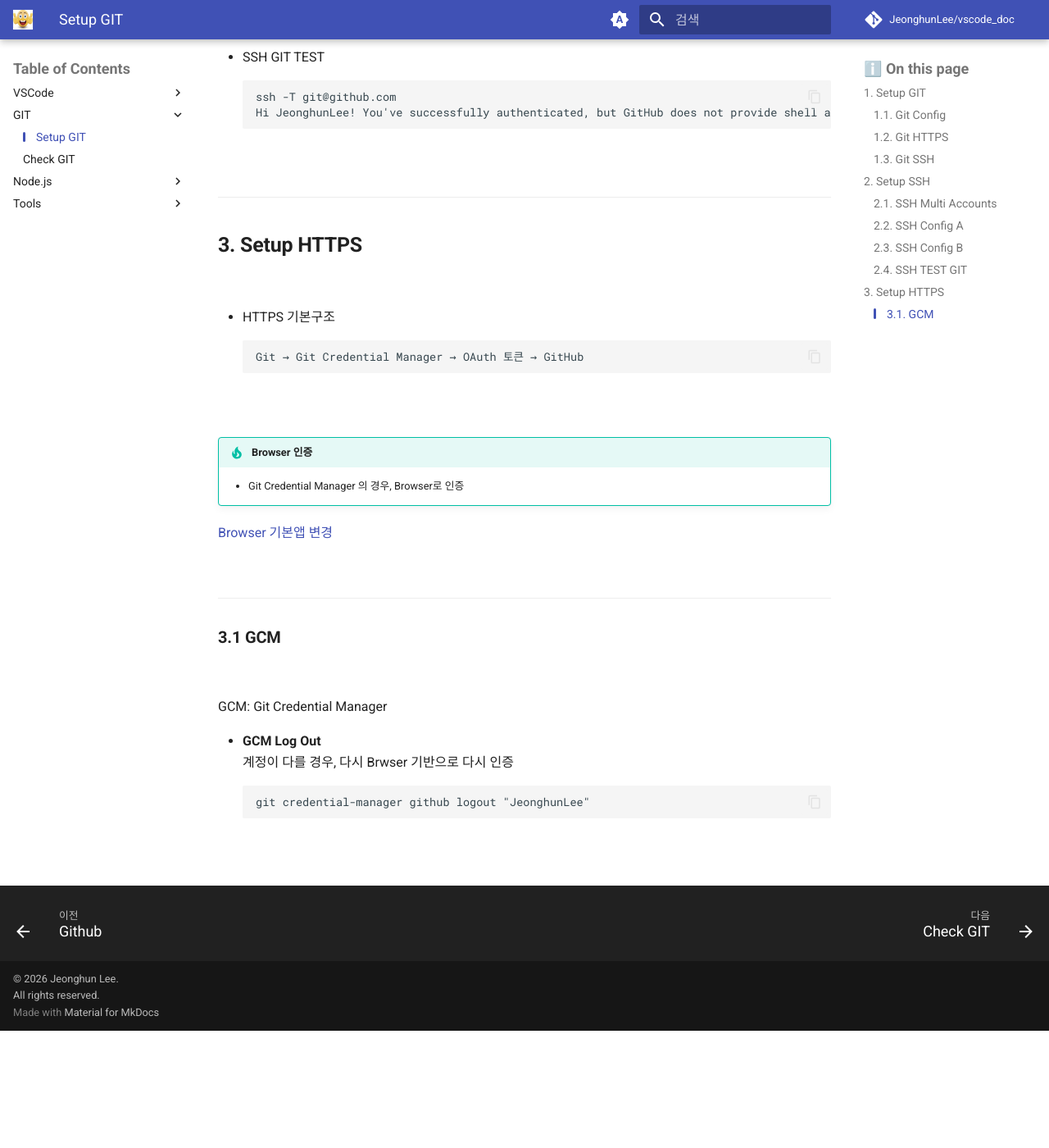
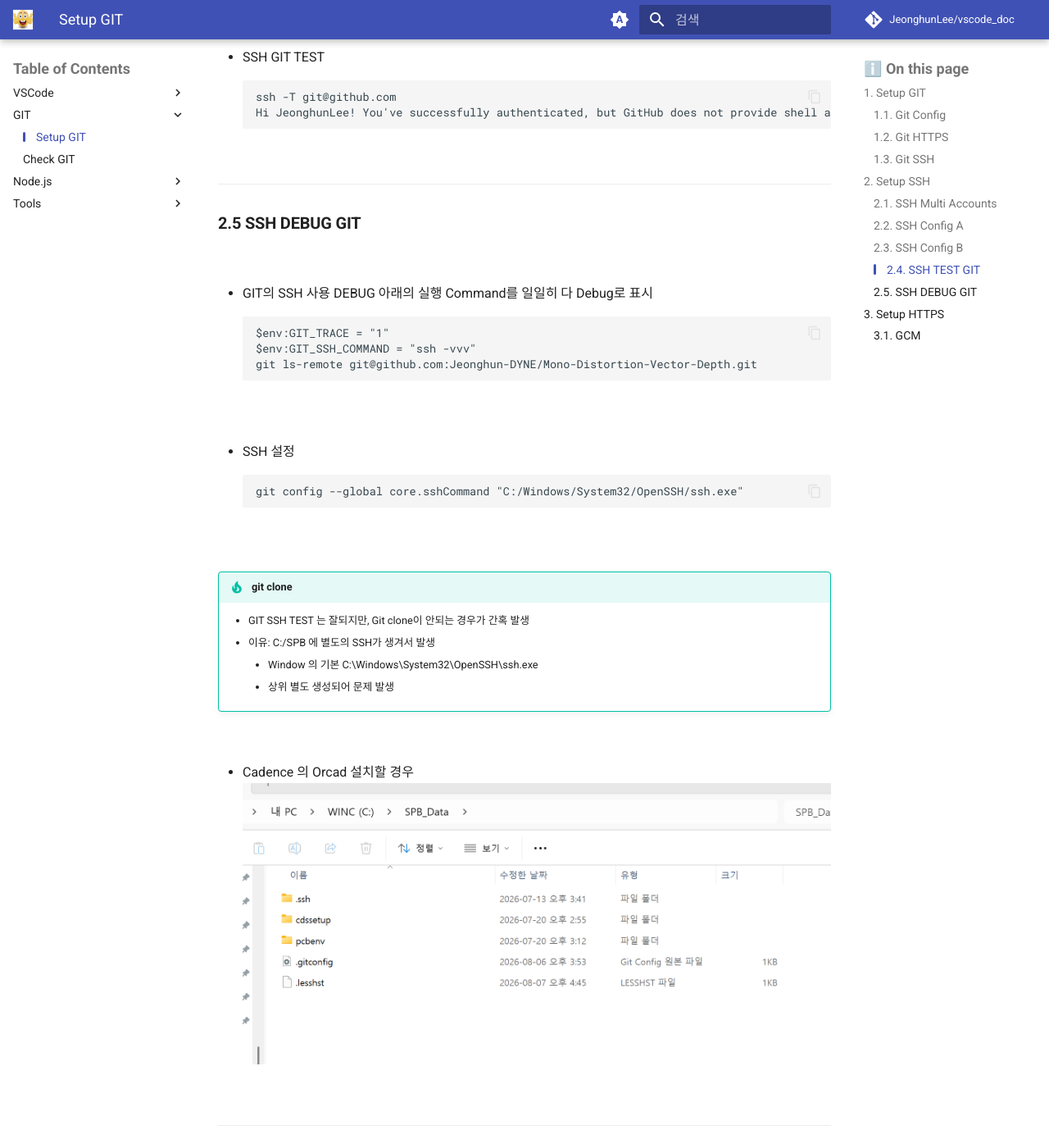
Before and after one commit to JeonghunLee/vscode_doc, an MkDocs documentation site: the page built from docs/git_setup_default.md, in a window 1280 px wide and 1400 px high, scrolled down 8649 px. Shown: the whole window at 82% size. Built offline with MkDocs 1.6.1 and Material for MkDocs 9.7.7, drawn with Linux system fonts in a browser that asks for light colours; comment, search, counter and statistics services are not loaded; before the commit the page ends 9906 px from its top, so only the background shows below that.

Commit message:
Add SSH debugging instructions and enhance GitHub account management documentation in VSCode

````diff
--- a/docs/git_setup_default.md
+++ b/docs/git_setup_default.md
@@ -318,6 +318,42 @@
 ssh -T git@github.com
 Hi JeonghunLee! You've successfully authenticated, but GitHub does not provide shell access.
 ```
+<br/>
+
+---
+
+### SSH DEBUG GIT
+
+<br/>
+
+
+* GIT의 SSH 사용 DEBUG
+아래의 실행 Command를 일일히 다 Debug로 표시
+```
+$env:GIT_TRACE = "1"
+$env:GIT_SSH_COMMAND = "ssh -vvv"
+git ls-remote git@github.com:Jeonghun-DYNE/Mono-Distortion-Vector-Depth.git
+```
+
+<br/>
+
+* SSH 설정
+```
+git config --global core.sshCommand "C:/Windows/System32/OpenSSH/ssh.exe"
+```
+
+<br/>
+
+!!! tip "git clone"
+    - GIT SSH TEST 는 잘되지만, Git clone이 안되는 경우가 간혹 발생
+    - 이유: C:/SPB 에 별도의 SSH가 생겨서 발생
+        - Window 의 기본 C:\Windows\System32\OpenSSH\ssh.exe
+        - 상위 별도 생성되어 문제 발생
+
+<br/>
+
+* Cadence 의 Orcad 설치할 경우
+![](./imgs/github_setting_ssh_01.png)
 
 <br/>
 
````
Also changed, not shown: docs/vscode_github.md (+18 -2 lines), docs/imgs/github_setting_ssh_01.png (added), docs/imgs/vscode_ex_github_02.png (added), docs/imgs/vscode_ex_github_03.png (added), docs/imgs/vscode_ex_github_04.png (added), docs/imgs/vscode_ex_github_05.png (added).
